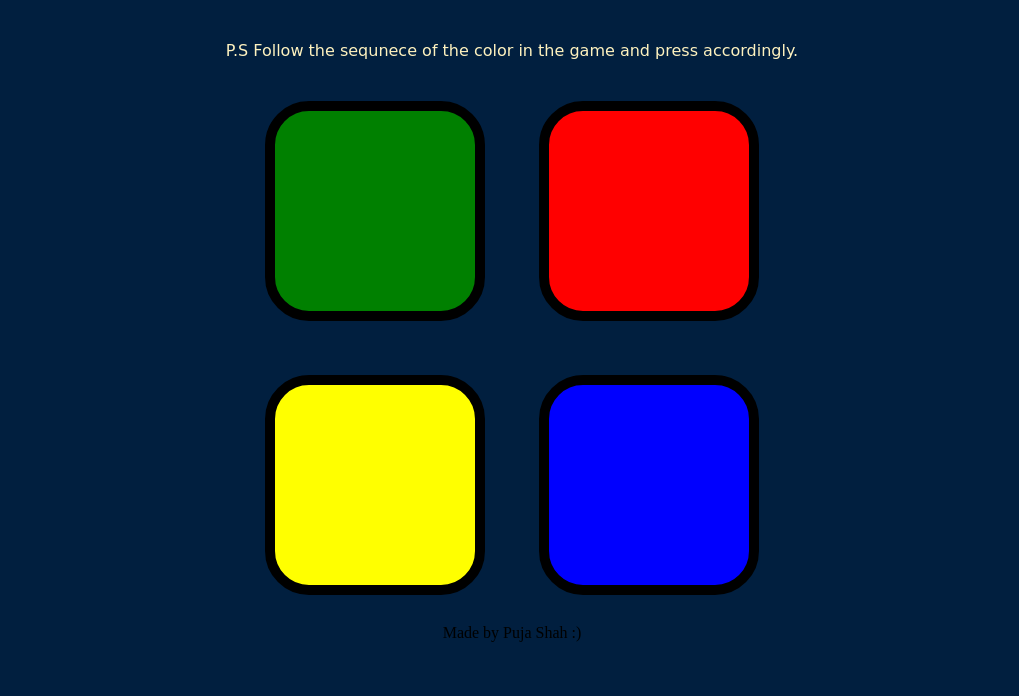
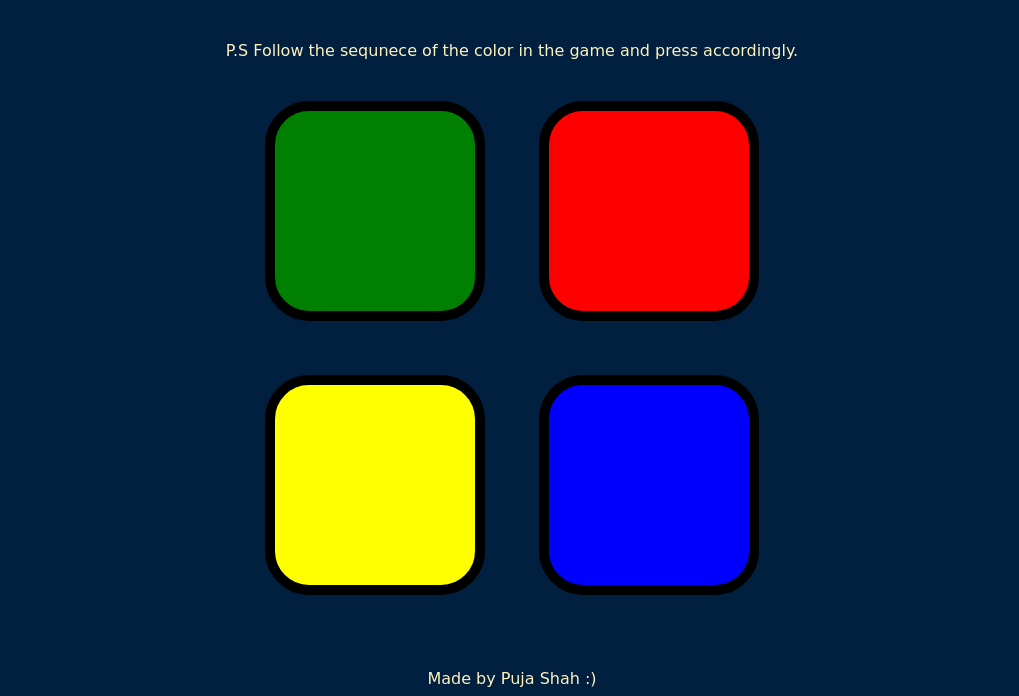
Before and after one commit to PoojaShah9573/Simon-Game, a plain HTML site: page index.html in a window 1280 px wide. Shown: the part 133-829 px from the top of the page, without its empty margins (128-1147 px from the left). Before the commit the page ends 800 px from the top, so only its background shows below. Drawn offline with nearby package versions, Linux system fonts and the light colour scheme.

Commit message:
Update styles.css

```diff
--- a/styles.css
+++ b/styles.css
@@ -6,6 +6,15 @@ body {
 p{
   font-family: cursive;
   color: #FEF2BF;
+}
+
+
+footer
+
+{
+  margin-top: 45px;
+  color: #FEF2BF;
+  font-family: cursive;
 }
 
 #level-title {
```
